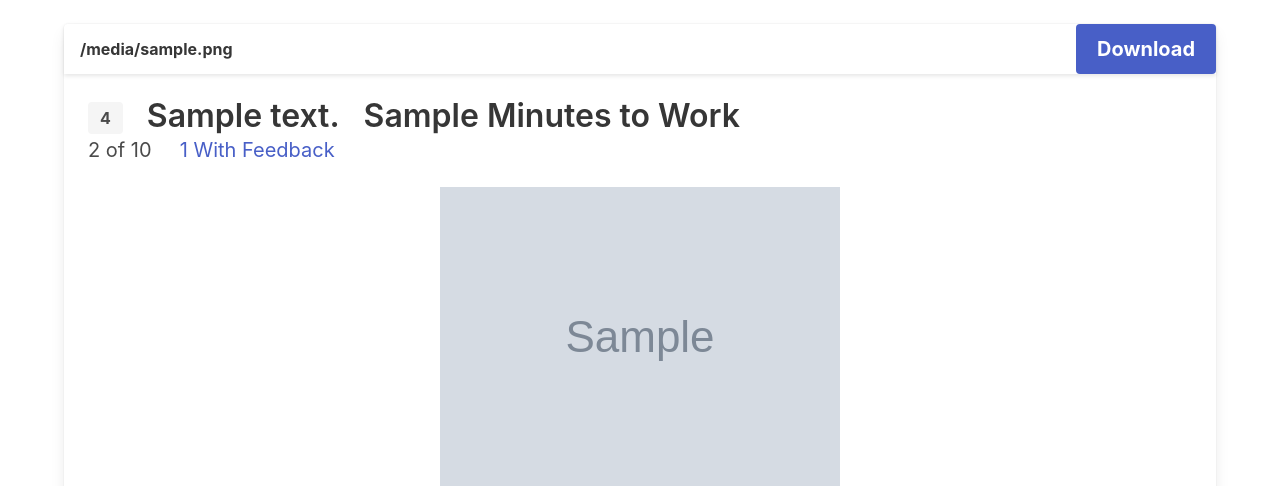
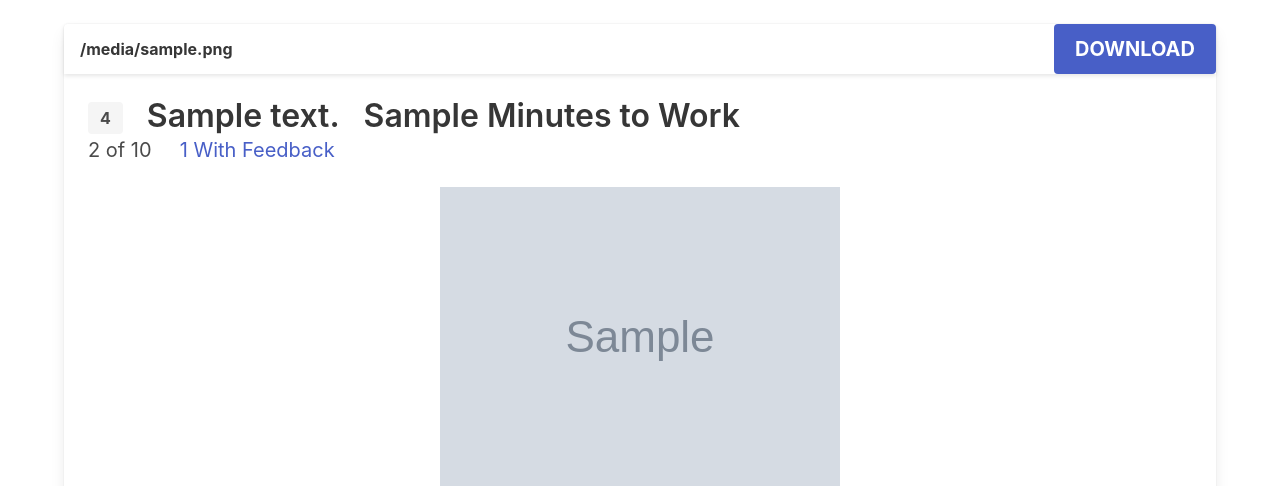
Before and after one commit to JakubPolanowski/Realty-Tinder, a Flask app: template templates/listings_view.html in a window 1280 px wide. Shown: the part 64-550 px from the top of the page. Run offline with Flask 2, Linux system fonts and the light colour scheme; the template is opened without the code that fills it: most values are stand-ins (such as "Sample title", 1, 10 or a date in 2020); grey boxes marked "Sample" are stand-in pictures.

Commit message:
made download button all caps

```diff
--- a/templates/listings_view.html
+++ b/templates/listings_view.html
@@ -12,7 +12,7 @@
               {% if request.args.get('usr_feedback') is not none %}
               <a class="button is-link has-text-weight-bold is-size-5" href="{{ url_for('download_ratings', usr=request.args.get('usr_feedback'), listing=listings_file) }}">Download</a>
               {% else %}
-              <a class="button is-link has-text-weight-bold is-size-5" href="{{ url_for('download_ratings', listing=listings_file) }}">Download</a>
+              <a class="button is-link has-text-weight-bold is-size-5" href="{{ url_for('download_ratings', listing=listings_file) }}">DOWNLOAD</a>
               {% endif %}
             </div>
           </div>
```
